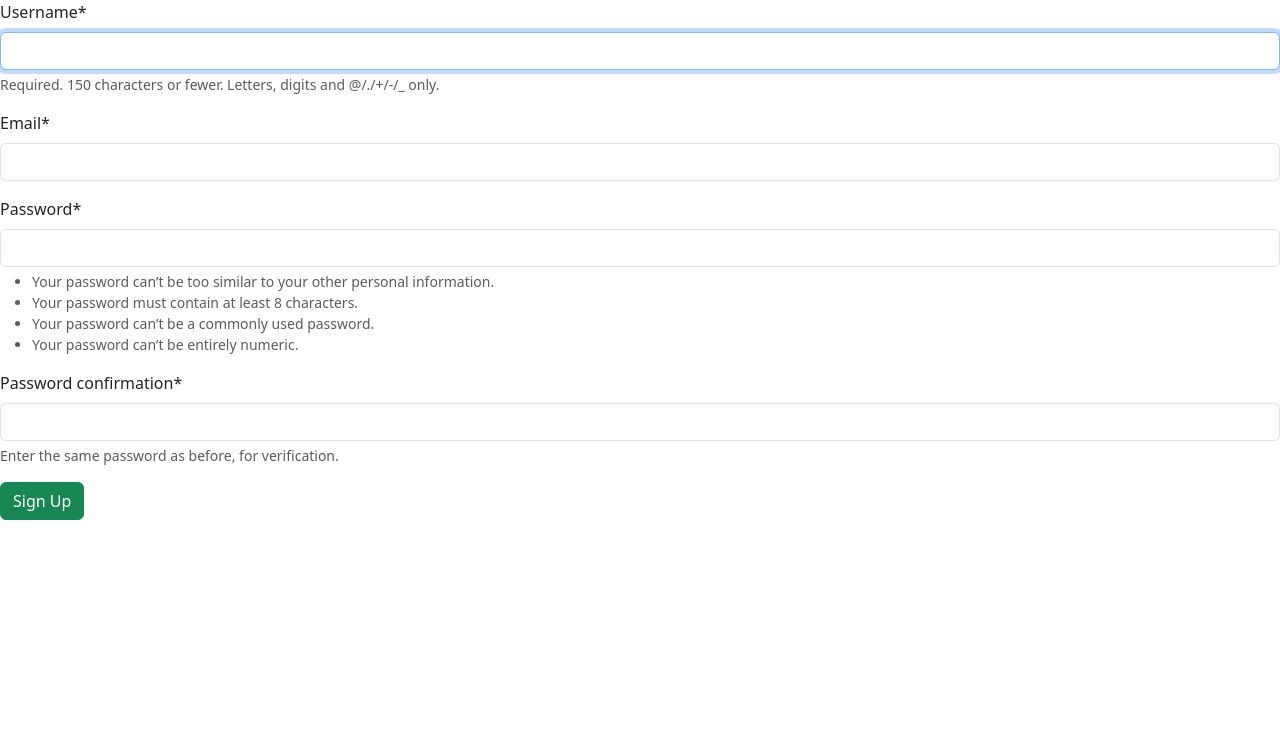
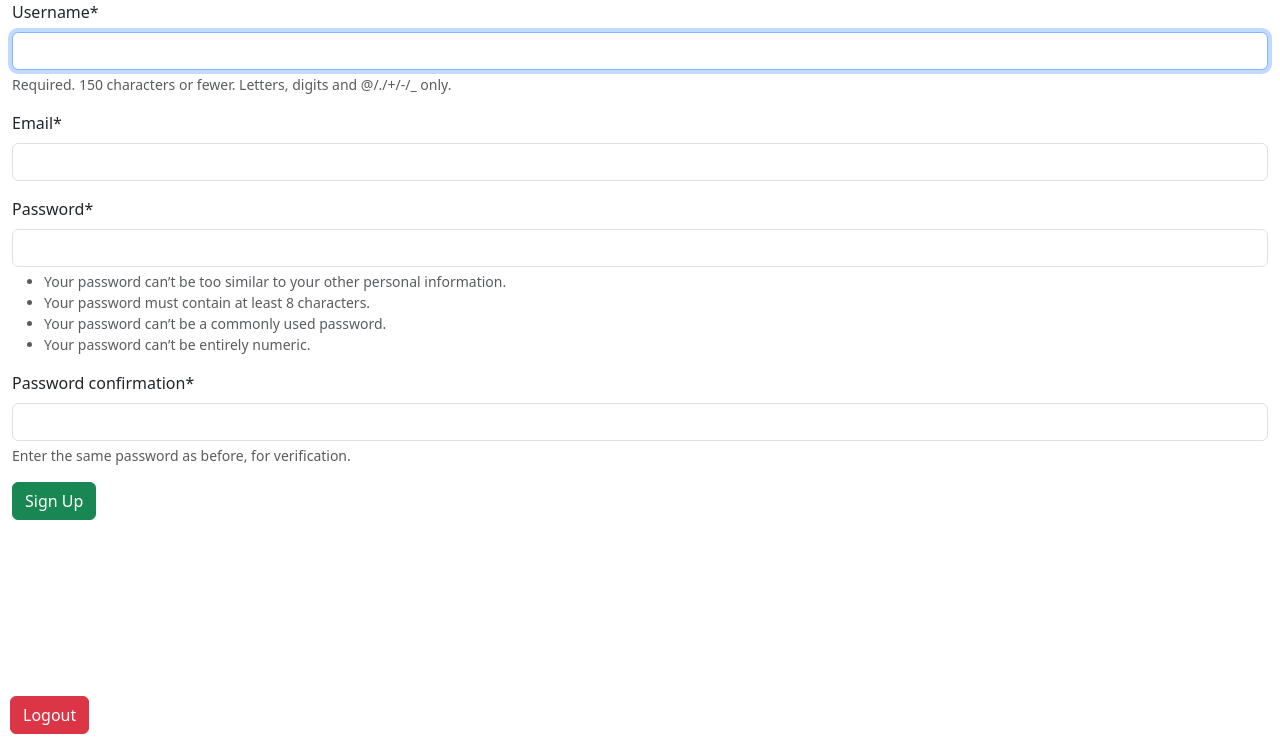
Before and after one commit to RyeidHanif/DjangoTestReview, a Django app: page /signup/ in a window 1280 px wide. Shown: the part 56-800 px from the top of the page. Run offline with Django 5.2, Linux system fonts and the light colour scheme; some libraries are stand-ins or nearby versions.

Commit message:
feat:added git action

```diff
--- a/main/templates/main/base.html
+++ b/main/templates/main/base.html
@@ -32,7 +32,17 @@
   </div>
 </nav>
 
+<div class="d-flex justify-content-start align-items-end" style="position: absolute; bottom: 10px; left: 10px;">
+    <form class="form-group" action="{% url 'logout' %}" method="POST">
+        {% csrf_token %}
+        <button class="btn btn-danger" type="submit">Logout</button>
+    </form>
+</div>
+
+
+<div class ="container-fluid">
     {% block content %} {% endblock %}
+</div>
 
 
 
--- a/main/views.py
+++ b/main/views.py
@@ -1,11 +1,11 @@
 from django.shortcuts import render
-
+from django.contrib.auth.decorators import login_required
 # Create your views here.
 
 def home(request):
     return render(request , "main/home.html")
 
 
-
+@login_required(login_url="/login/")
 def dashboard(request):
     return render(request, "main/dashboard.html")
--- a/mysite/settings.py
+++ b/mysite/settings.py
@@ -135,6 +135,6 @@ DEFAULT_AUTO_FIELD = 'django.db.models.BigAutoField'
 
 
 LOGIN_REDIRECT_URL = "/dashboard/"
-LOGOUT_REDIRECT_URL = "/home/"
+LOGOUT_REDIRECT_URL = "/"
 
 CRISPY_TEMPLATE_PACK = "bootstrap5"
```
Also changed, not shown: .pre-commit-config.yaml (added), 1 other file.
